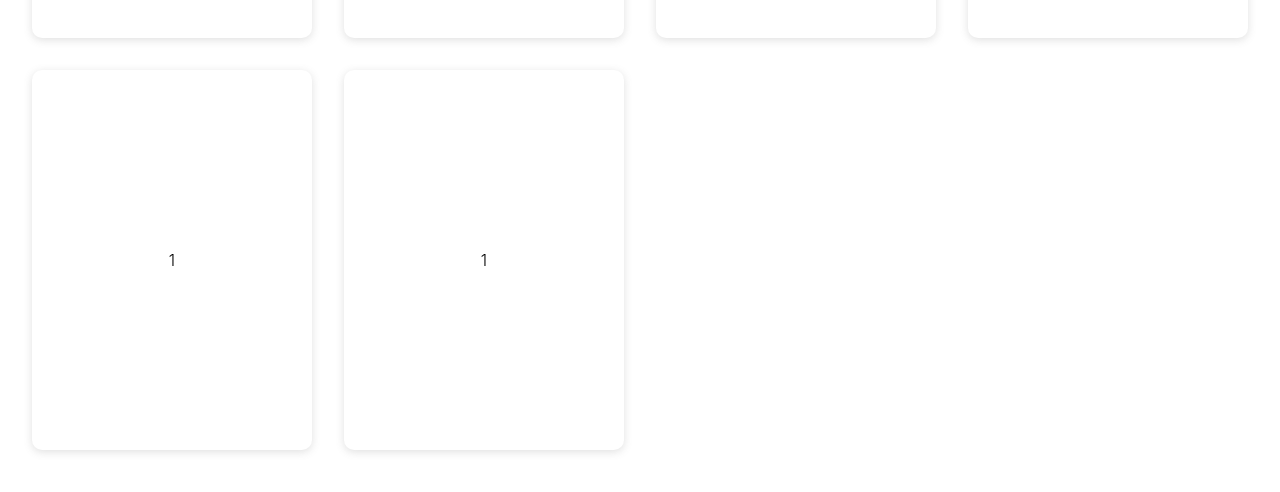
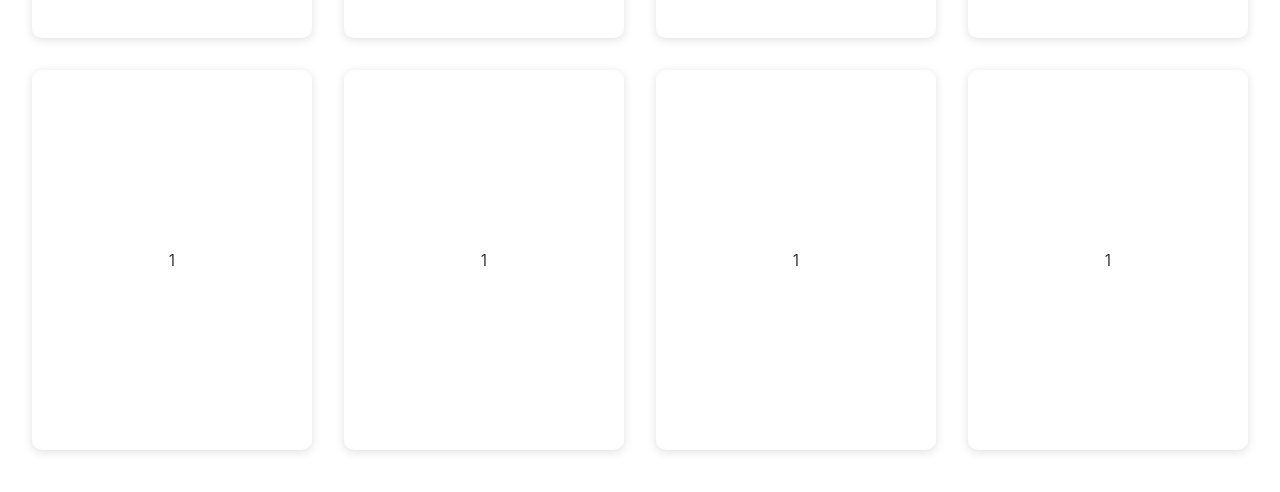
Before and after one commit to snipkode/Book, a Next.js app: page / in a window 1280 px wide. Shown: the part 1457-1949 px from the top of the page. Built offline with nearby package versions, Linux system fonts and the light colour scheme.

Commit message:
add banner style

```diff
--- a/components/Trending/index.js
+++ b/components/Trending/index.js
@@ -9,6 +9,8 @@ export default function Trending() {
         <div className={styles["grid-item"]}>1</div>
         <div className={styles["grid-item"]}>1</div>
         <div className={styles["grid-item"]}>1</div>
+        <div className={styles["grid-item"]}>1</div>
+        <div className={styles["grid-item"]}>1</div>
     </div>
   )
 }
```
